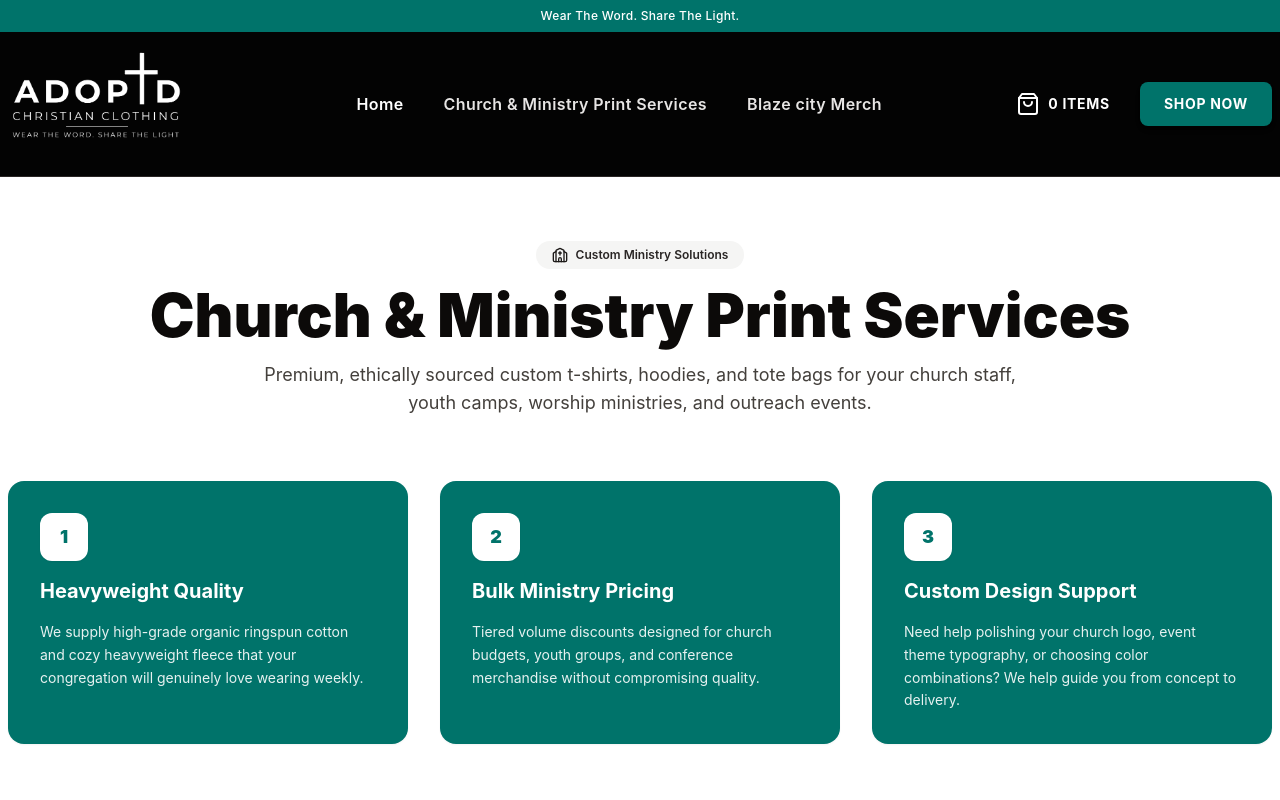
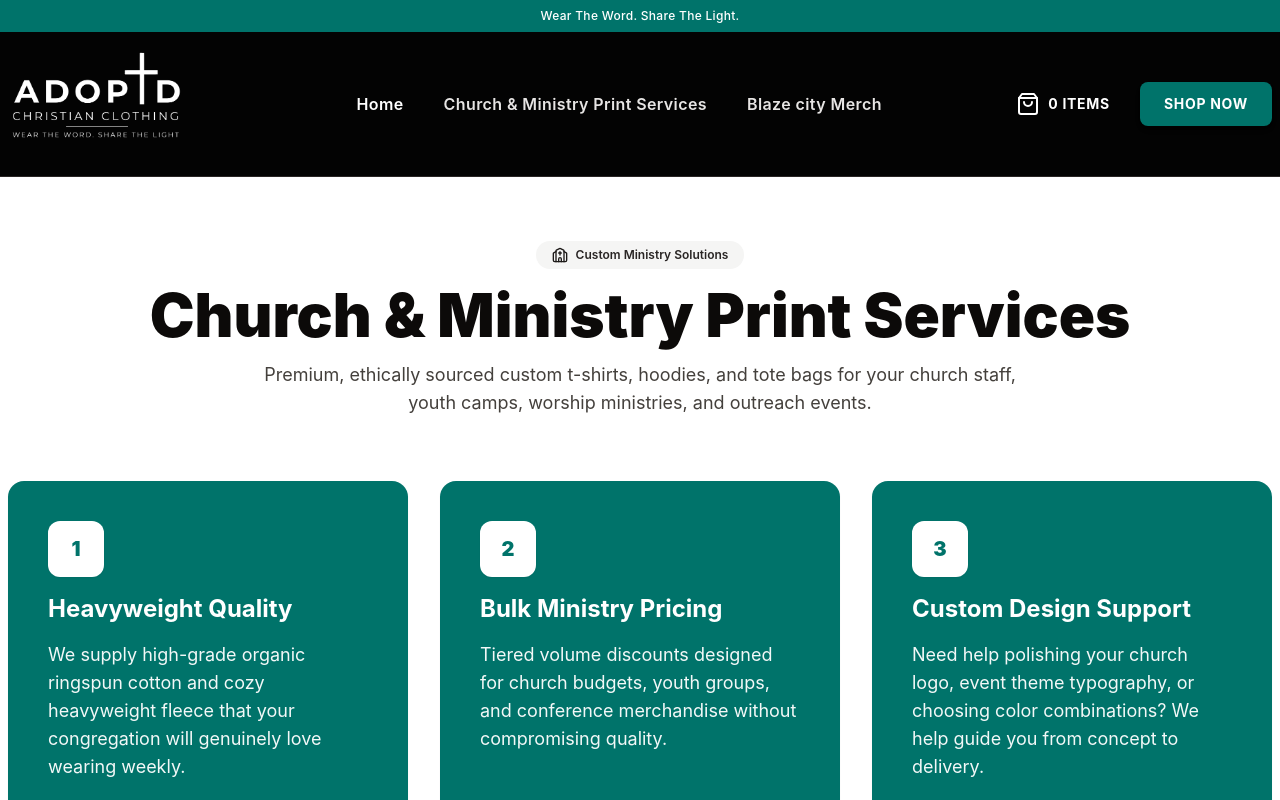
Before and after one commit to adoptd/adoptd-clothing-web, a Next.js app: page /church-print-services in a window 1280 px wide. Shown: the top 800 px of the page. Built offline with nearby package versions, Linux system fonts and the light colour scheme; no server answers.

Commit message:
Enlarge copy text and headers in Church Print Services benefit panels

```diff
--- a/src/app/church-print-services/page.tsx
+++ b/src/app/church-print-services/page.tsx
@@ -28,34 +28,40 @@ export default function ChurchPrintServicesPage() {
 
       {/* Benefits Grid */}
       <div className="grid grid-cols-1 md:grid-cols-3 gap-8">
-        <div className="bg-[#00736a] text-white rounded-2xl p-8 space-y-4 shadow-sm">
-          <div className="w-12 h-12 bg-white text-[#00736a] rounded-xl flex items-center justify-center font-black text-lg shadow-sm">
+        <div className="bg-[#00736a] text-white rounded-2xl p-8 sm:p-10 space-y-5 shadow-sm flex flex-col justify-between">
+          <div className="space-y-4">
+            <div className="w-14 h-14 bg-white text-[#00736a] rounded-xl flex items-center justify-center font-black text-xl shadow-sm">
               1
             </div>
-          <h3 className="font-serif text-xl font-bold text-white">Heavyweight Quality</h3>
-          <p className="text-sm text-white/90 leading-relaxed font-normal">
+            <h3 className="font-serif text-2xl font-bold text-white">Heavyweight Quality</h3>
+            <p className="text-base sm:text-lg text-white/95 leading-relaxed font-normal">
               We supply high-grade organic ringspun cotton and cozy heavyweight fleece that your congregation will genuinely love wearing weekly.
             </p>
           </div>
+        </div>
 
-        <div className="bg-[#00736a] text-white rounded-2xl p-8 space-y-4 shadow-sm">
-          <div className="w-12 h-12 bg-white text-[#00736a] rounded-xl flex items-center justify-center font-black text-lg shadow-sm">
+        <div className="bg-[#00736a] text-white rounded-2xl p-8 sm:p-10 space-y-5 shadow-sm flex flex-col justify-between">
+          <div className="space-y-4">
+            <div className="w-14 h-14 bg-white text-[#00736a] rounded-xl flex items-center justify-center font-black text-xl shadow-sm">
               2
             </div>
-          <h3 className="font-serif text-xl font-bold text-white">Bulk Ministry Pricing</h3>
-          <p className="text-sm text-white/90 leading-relaxed font-normal">
+            <h3 className="font-serif text-2xl font-bold text-white">Bulk Ministry Pricing</h3>
+            <p className="text-base sm:text-lg text-white/95 leading-relaxed font-normal">
               Tiered volume discounts designed for church budgets, youth groups, and conference merchandise without compromising quality.
             </p>
           </div>
+        </div>
 
-        <div className="bg-[#00736a] text-white rounded-2xl p-8 space-y-4 shadow-sm">
-          <div className="w-12 h-12 bg-white text-[#00736a] rounded-xl flex items-center justify-center font-black text-lg shadow-sm">
+        <div className="bg-[#00736a] text-white rounded-2xl p-8 sm:p-10 space-y-5 shadow-sm flex flex-col justify-between">
+          <div className="space-y-4">
+            <div className="w-14 h-14 bg-white text-[#00736a] rounded-xl flex items-center justify-center font-black text-xl shadow-sm">
               3
             </div>
-          <h3 className="font-serif text-xl font-bold text-white">Custom Design Support</h3>
-          <p className="text-sm text-white/90 leading-relaxed font-normal">
+            <h3 className="font-serif text-2xl font-bold text-white">Custom Design Support</h3>
+            <p className="text-base sm:text-lg text-white/95 leading-relaxed font-normal">
               Need help polishing your church logo, event theme typography, or choosing color combinations? We help guide you from concept to delivery.
             </p>
+          </div>
         </div>
       </div>
 
```
Lines whose indentation alone changed are shown as unchanged.
